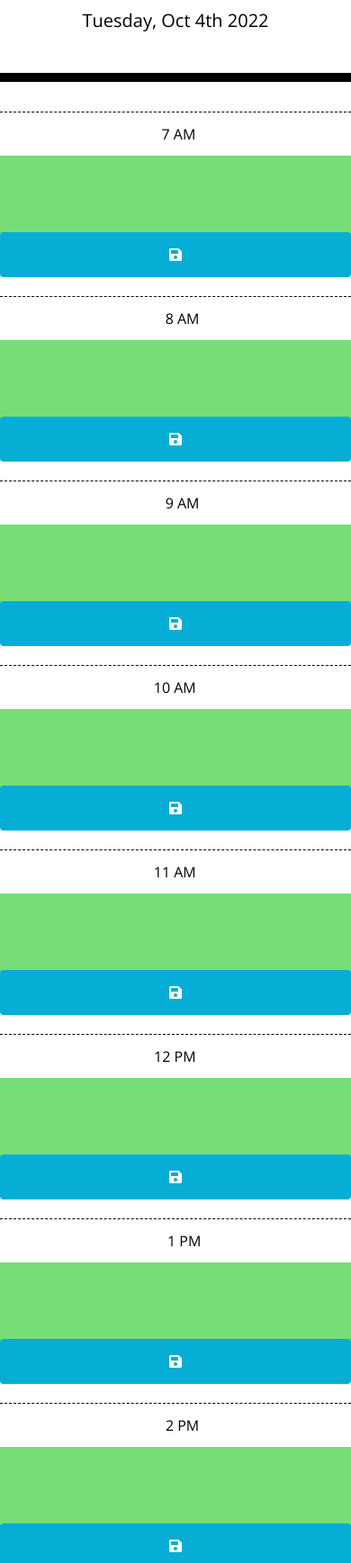
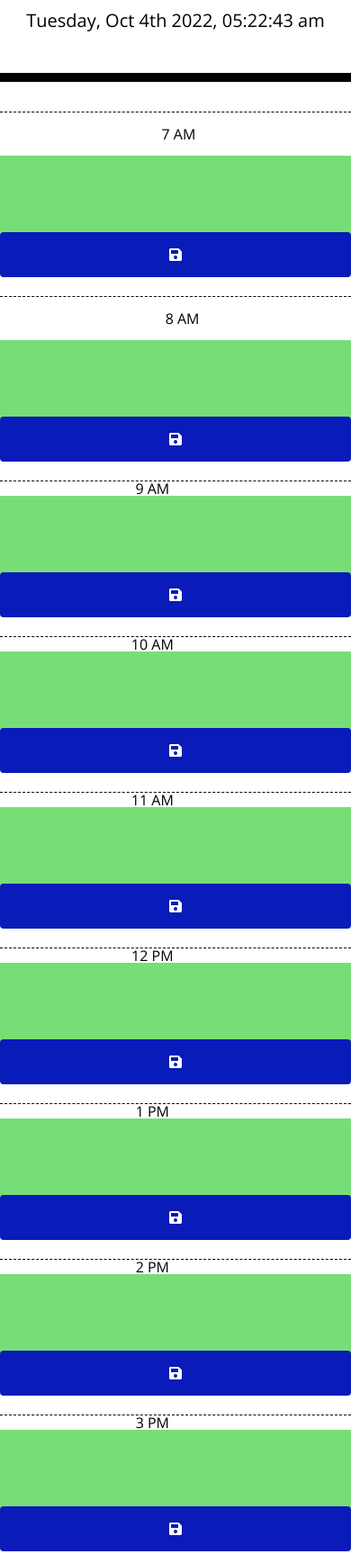
Before and after one commit to asimmons03/Work-Day-Schedule, a plain HTML site: page index.html in a window 390 px wide. Shown: the part 256-1993 px from the top of the page at 90% size. Drawn offline with nearby package versions, Linux system fonts and the light colour scheme.

Commit message:
changes made to base code

```diff
--- a/index.html
+++ b/index.html
@@ -31,99 +31,81 @@
     <div class="container">
       <!-- Timeblock -->
       <div id="hour7" class="row time-block">
-        <div class="col-md-1 hour">
+        <div class="hour col-md-1">
               7 AM
         </div>
-        <textarea class="col-md-10 description">
+        <textarea class="description col-md-10">
         </textarea>
         <button class="btn saveBtn col-md-1"><i class="fas fa-save"></i></button>
     </div>
       <div id="hour8" class="row time-block">
-        <div class="col-md-1 hour">
+        <div class="hour col-md-1">
                 8 AM
         </div>
-        <textarea class="col-md-10 description">
+        <textarea class="description col-md-10">
         </textarea>
         <button class="btn saveBtn col-md-1"><i class="fas fa-save"></i></button>
     </div>
 
     <div id="hour9" class="row time-block">
-        <div class="col-md-1 hour">
-                9 AM
-        </div>
-        <textarea class="col-md-10 description">
+        <div class="hour col-md-1">9 AM</div>
+        <textarea class="description col-md-10">
         </textarea>
         <button class="btn saveBtn col-md-1"><i class="fas fa-save"></i></button>
     </div>
 
     <div id="hour10" class="row time-block">
-        <div class="col-md-1 hour">
-            10 AM
-        </div>
-        <textarea class="col-md-10 description">
+        <div class="hour col-md-1">10 AM</div>
+        <textarea class="description col-md-10">
         </textarea>
         <button class="btn saveBtn col-md-1"><i class="fas fa-save"></i></button>
     </div>
 
     <div id="hour11" class="row time-block">
-        <div class="col-md-1 hour">
-            11 AM
-        </div>
-        <textarea class="col-md-10 description">
+        <div class="hour col-md-1">11 AM</div>
+        <textarea class="description col-md-10">
         </textarea>
         <button class="btn saveBtn col-md-1"><i class="fas fa-save"></i></button>
     </div>
 
     <div id="hour12" class="row time-block">
-        <div class="col-md-1 hour">
-            12 PM
-        </div>
-        <textarea class="col-md-10 description">
+        <div class="hour col-md-1">12 PM</div>
+        <textarea class="description col-md-10">
         </textarea>
         <button class="btn saveBtn col-md-1"><i class="fas fa-save"></i></button>
     </div>
 
     <div id="hour13" class="row time-block">
-        <div class="col-md-1 hour">
-                 1 PM
-        </div>
-        <textarea class="col-md-10 description">
+        <div class="hour col-md-1">1 PM</div>
+        <textarea class="description col-md-10">
         </textarea>
         <button class="btn saveBtn col-md-1"><i class="fas fa-save"></i></button>
     </div>
 
     <div id="hour14" class="row time-block">
-        <div class="col-md-1 hour">
-                2 PM
-        </div>
-        <textarea class="col-md-10 description">
+        <div class="hour col-md-1">2 PM</div>
+        <textarea class="description col-md-10">
         </textarea>
         <button class="btn saveBtn col-md-1"><i class="fas fa-save"></i></button>
     </div>
 
     <div id="hour15" class="row time-block">
-        <div class="col-md-1 hour">
-                3 PM
-        </div>
-        <textarea class="col-md-10 description">
+        <div class="hour col-md-1">3 PM</div>
+        <textarea class="description col-md-10">
         </textarea>
         <button class="btn saveBtn col-md-1"><i class="fas fa-save"></i></button>
     </div>
 
     <div id="hour16" class="row time-block">
-        <div class="col-md-1 hour">
-                4 PM
-        </div>
-        <textarea class="col-md-10 description">
+        <div class="hour col-md-1">4 PM</div>
+        <textarea class="description col-md-10">
         </textarea>
         <button class="btn saveBtn col-md-1"><i class="fas fa-save"></i></button>
     </div>
 
     <div id="hour17" class="row time-block">
-        <div class="col-md-1 hour">
-                5 PM
-        </div>
-        <textarea class="col-md-10 description">
+        <div class="hour col-md-1">5 PM</div>
+        <textarea class="description col-md-10">
         </textarea>
         <button class="btn saveBtn col-md-1"><i class="fas fa-save"></i></button>
     </div>
@@ -132,6 +114,6 @@
     <script src="https://code.jquery.com/jquery-3.4.1.min.js"></script>
     <script src="https://cdnjs.cloudflare.com/ajax/libs/moment.js/2.24.0/moment.min.js"></script>
     <script src="https://cdnjs.cloudflare.com/ajax/libs/moment.js/2.24.0/moment.min.js"></script>
-    <script src="./script.js"></script>
+    <script src="script.js"></script>
   </body>
 </html>
--- a/script.js
+++ b/script.js
@@ -1,9 +1,9 @@
-// Display today's day and date
-var todayDate = moment().format('dddd, MMM Do YYYY');
+// Displays the currrent date and time
+var todayDate = moment().format('dddd, MMM Do YYYY, hh:mm:ss a');
 $("#currentDay").html(todayDate);
 
 $(document).ready(function () {
-    // saveBtn click listener
+    // saveBtn functionality
     $(".saveBtn").on("click", function () {
         // Get nearby values of the description in JQuery
         var text = $(this).siblings(".description").val();
@@ -14,14 +14,14 @@ $(document).ready(function () {
     })
 
     function timeTracker() {
-        //get current number of hours.
+        //tracks current time for schedule
         var timeNow = moment().hour();
 
-        // loop over time blocks
+        // loop for the time blocks
         $(".time-block").each(function () {
             var blockTime = parseInt($(this).attr("id").split("hour")[1]);
 
-            // To check the time and add the classes for background indicators
+            // Checks the time and makes the background indicators for the text box display
             if (blockTime < timeNow) {
                 $(this).removeClass("future");
                 $(this).removeClass("present");
@@ -41,7 +41,7 @@ $(document).ready(function () {
         })
     }
 
-    // Get item from local storage if any
+    // Keeps item in local storage
     $("#hour7 .description").val(localStorage.getItem("hour7"));
     $("#hour8 .description").val(localStorage.getItem("hour8"));
     $("#hour9 .description").val(localStorage.getItem("hour9"));
--- a/style.css
+++ b/style.css
@@ -61,8 +61,14 @@ body {
     border-left: 1px solid black;
     border-top-right-radius: 15px;
     border-bottom-right-radius: 15px;
-    background-color: #06AED5;
+    background-color: #091bb8;
     color: white;
+
+  }
+  .saveBtn {
+    border: 0;
+    border-radius: 0.25rem;
+    height: 50px;
   }
 
   .saveBtn i:hover {
@@ -81,12 +87,6 @@ body {
       padding-right: 17%;
     }
 
-    .saveBtn {
-      border: 0;
-      border-radius: 0.25rem;
-      height: 50px;
-    }
-
     textarea {
       min-height: 85px;
       border: 0;
```
